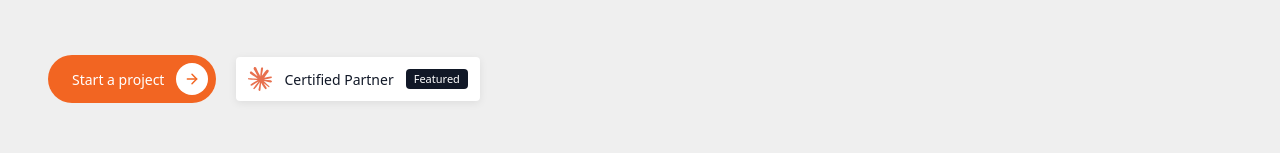
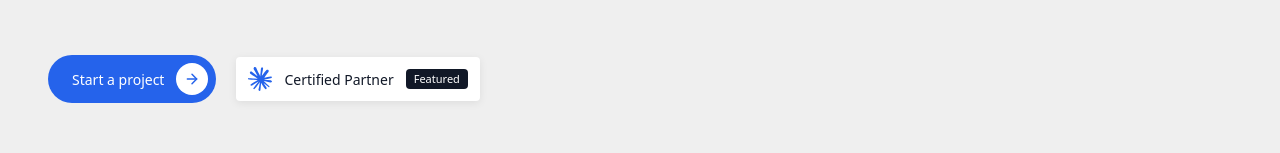
Before and after one commit to luapicone/Portfolio-AltumIA, a React (Vite) app: page / in a window 1280 px wide. Shown: the part 617-770 px from the top of the page. Built offline with nearby package versions, Linux system fonts and the light colour scheme.

Commit message:
Switch Axion accents to blue

```diff
--- a/src/App.tsx
+++ b/src/App.tsx
@@ -48,8 +48,8 @@ function PrimaryButton({
 }) {
   const buttonClass = dark
     ? 'bg-gray-900 text-white'
-    : 'bg-[#F26522] text-white hover:bg-[#e05a1a]'
-  const iconColor = dark ? 'text-gray-900' : 'text-[#F26522]'
+    : 'bg-[#2563EB] text-white hover:bg-[#1d4ed8]'
+  const iconColor = dark ? 'text-gray-900' : 'text-[#2563EB]'
 
   return (
     <button
@@ -87,7 +87,7 @@ function PartnerGlyph() {
     <svg
       xmlns="http://www.w3.org/2000/svg"
       viewBox="0 0 100 100"
-      className="h-5 w-5 fill-current text-[#E8704E] sm:h-6 sm:w-6"
+      className="h-5 w-5 fill-current text-[#2563EB] sm:h-6 sm:w-6"
       aria-hidden="true"
     >
       <path d="m19.6 66.5 19.7-11 .3-1-.3-.5h-1l-3.3-.2-11.2-.3L14 53l-9.5-.5-2.4-.5L0 49l.2-1.5 2-1.3 2.9.2 6.3.5 9.5.6 6.9.4L38 49.1h1.6l.2-.7-.5-.4-.4-.4L29 41l-10.6-7-5.6-4.1-3-2-1.5-2-.6-4.2 2.7-3 3.7.3.9.2 3.7 2.9 8 6.1L37 36l1.5 1.2.6-.4.1-.3-.7-1.1L33 25l-6-10.4-2.7-4.3-.7-2.6c-.3-1-.4-2-.4-3l3-4.2L28 0l4.2.6L33.8 2l2.6 6 4.1 9.3L47 29.9l2 3.8 1 3.4.3 1h.7v-.5l.5-7.2 1-8.7 1-11.2.3-3.2 1.6-3.8 3-2L61 2.6l2 2.9-.3 1.8-1.1 7.7L59 27.1l-1.5 8.2h.9l1-1.1 4.1-5.4 6.9-8.6 3-3.5L77 13l2.3-1.8h4.3l3.1 4.7-1.4 4.9-4.4 5.6-3.7 4.7-5.3 7.1-3.2 5.7.3.4h.7l12-2.6 6.4-1.1 7.6-1.3 3.5 1.6.4 1.6-1.4 3.4-8.2 2-9.6 2-14.3 3.3-.2.1.2.3 6.4.6 2.8.2h6.8l12.6 1 3.3 2 1.9 2.7-.3 2-5.1 2.6-6.8-1.6-16-3.8-5.4-1.3h-.8v.4l4.6 4.5 8.3 7.5L89 80.1l.5 2.4-1.3 2-1.4-.2-9.2-7-3.6-3-8-6.8h-.5v.7l1.8 2.7 9.8 14.7.5 4.5-.7 1.4-2.6 1-2.7-.6-5.8-8-6-9-4.7-8.2-.5.4-2.9 30.2-1.3 1.5-3 1.2-2.5-2-1.4-3 1.4-6.2 1.6-8 1.3-6.4 1.2-7.9.7-2.6v-.2H49L43 72l-9 12.3-7.2 7.6-1.7.7-3-1.5.3-2.8L24 86l10-12.8 6-7.9 4-4.6-.1-.5h-.3L17.2 77.4l-4.7.6-2-2 .2-3 1-1 8-5.5Z" />
@@ -144,10 +144,10 @@ function ShaderHeroBackground() {
         <Swirl colorA="#ffffff" colorB="#f0f0f0" detail={1.7} />
         <ChromaFlow
           baseColor="#ffffff"
-          downColor="#ff5f03"
-          leftColor="#ff5f03"
-          rightColor="#ff5f03"
-          upColor="#ff5f03"
+          downColor="#2563EB"
+          leftColor="#2563EB"
+          rightColor="#2563EB"
+          upColor="#2563EB"
           momentum={13}
           radius={3.5}
         />
```
